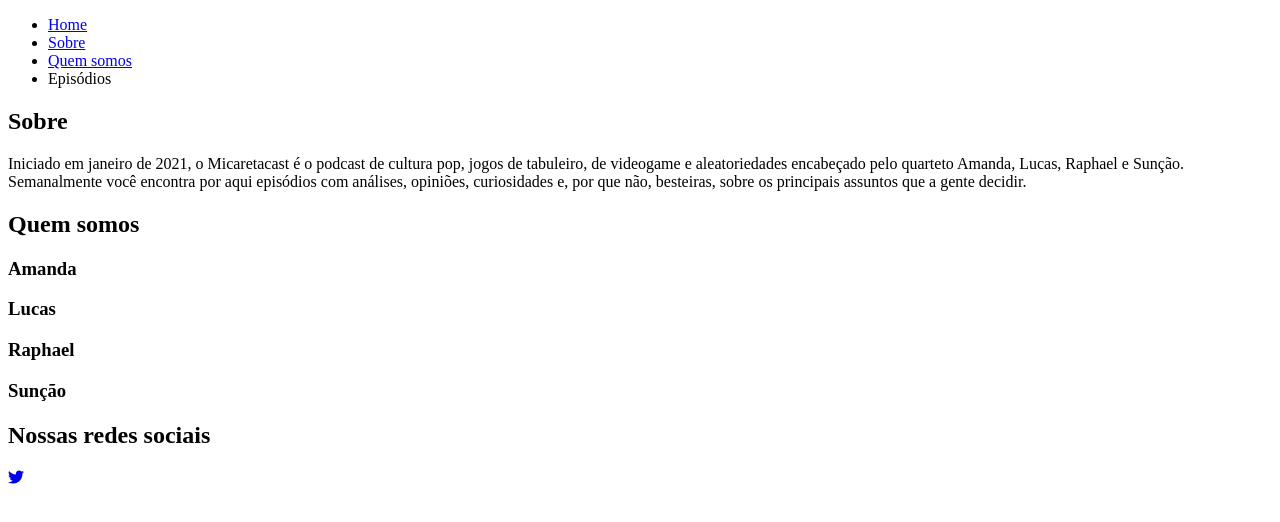
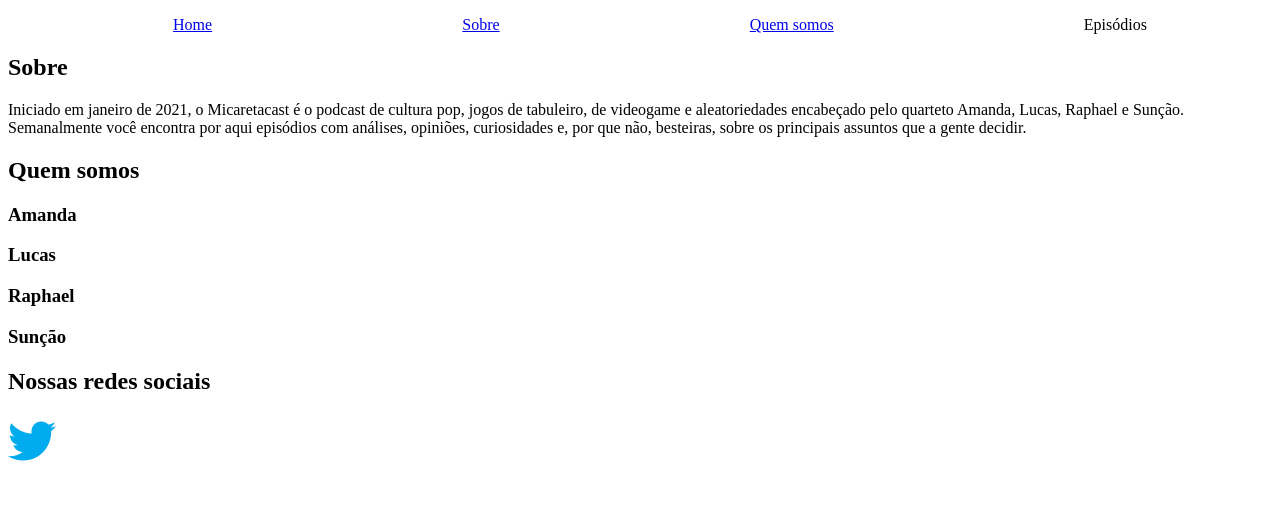
Before and after one commit to raphasuncao/Micaretacast, a plain HTML site: page index.html in a window 1280 px wide. Drawn offline with Linux system fonts and the light colour scheme; a script that the page names is missing.

Commit message:
Atualizando o CSS

```diff
--- a/css/style.css
+++ b/css/style.css
@@ -1,7 +1,16 @@
+nav.menu ul{
+    display: flex;
+    list-style: none;
+    justify-content: space-around;
+    align-items: center;
+}
+
 div.icons a:visited{
     text-decoration: none;
 }
 
 div.icons a{
     text-decoration: none;
+    color:#00aced;
+    font-size: 3em;
 }
--- a/index.html
+++ b/index.html
@@ -6,7 +6,7 @@
     <meta http-equiv='X-UA-Compatible' content='IE=edge'>
     <title>Micaretacast</title>
     <meta name='viewport' content='width=device-width, initial-scale=1'>
-    <link rel='stylesheet' type='text/css' media='screen' href='main.css'>
+    <link rel='stylesheet' type='text/css' media='screen' href='/css/style.css'>
     <script src='main.js'></script>
 </head>
 <body>
```
